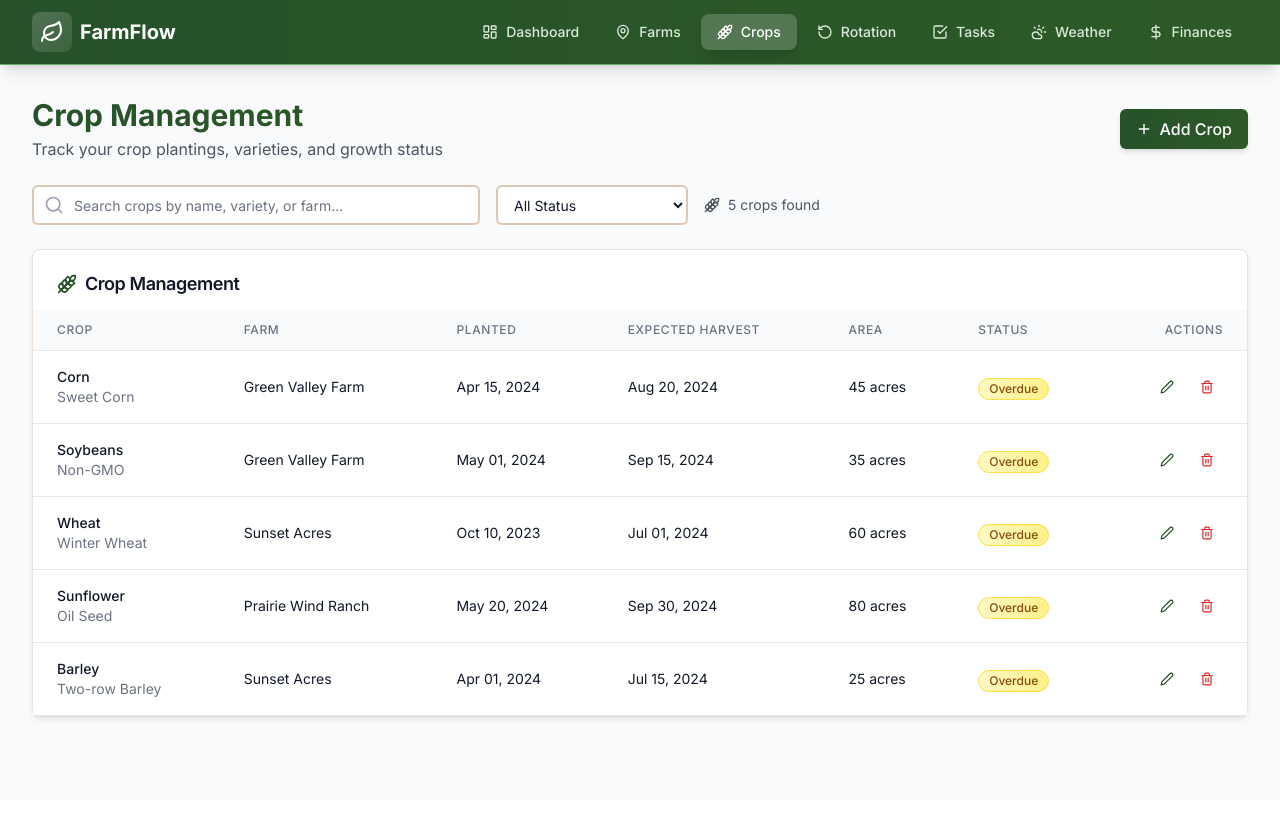
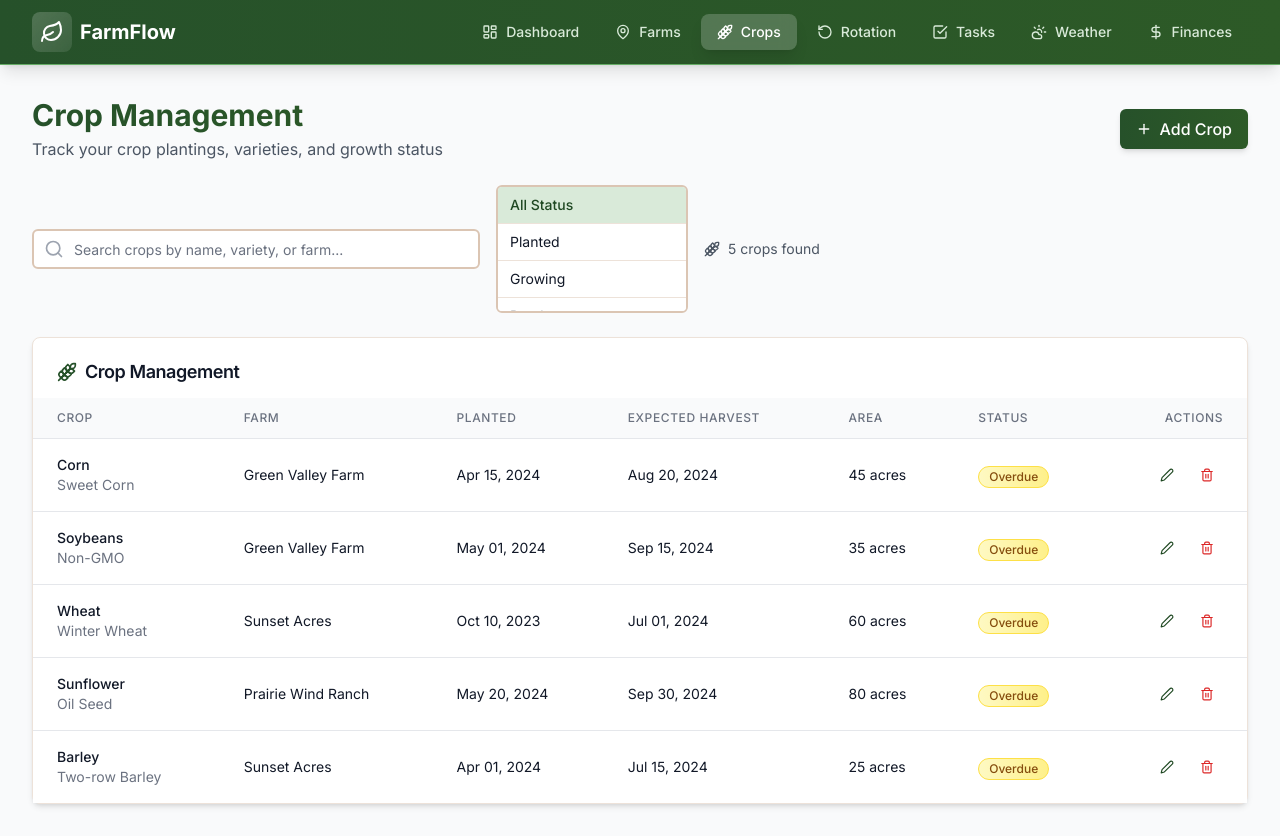
Before and after one commit to apper-canvas/farmflowmotion, a React (Vite) app: page /crops in a window 1280 px wide. Before the commit the page ends 800 px from the top, so only its background shows below. Built offline with nearby package versions, Linux system fonts and the light colour scheme.

Commit message:
Convert select fields from dropdowns to visible option lists

```diff
--- a/src/components/atoms/Select.jsx
+++ b/src/components/atoms/Select.jsx
@@ -1,18 +1,46 @@
 import React from "react";
 import { cn } from "@/utils/cn";
 
-const Select = React.forwardRef(({ className, children, ...props }, ref) => {
+const Select = React.forwardRef(({ className, children, value, onChange, disabled, ...props }, ref) => {
+  const handleOptionClick = (optionValue) => {
+    if (disabled) return;
+    if (onChange) {
+      onChange({ target: { value: optionValue } });
+    }
+  };
+
   return (
-    <select
+    <div
       className={cn(
-        "flex h-10 w-full rounded-md border-2 border-earth-200 bg-white px-3 py-2 text-sm text-gray-900 focus:border-primary-500 focus:outline-none focus:ring-2 focus:ring-primary-500 focus:ring-offset-1 disabled:cursor-not-allowed disabled:opacity-50 transition-colors duration-200",
+        "w-full max-h-32 overflow-y-auto rounded-md border-2 border-earth-200 bg-white text-sm text-gray-900 focus-within:border-primary-500 focus-within:ring-2 focus-within:ring-primary-500 focus-within:ring-offset-1 transition-colors duration-200",
+        disabled && "cursor-not-allowed opacity-50",
         className
       )}
       ref={ref}
       {...props}
     >
-      {children}
-    </select>
+      {React.Children.map(children, (child) => {
+        if (React.isValidElement(child) && child.type === 'option') {
+          const isSelected = child.props.value === value;
+          return (
+            <div
+              key={child.props.value}
+              className={cn(
+                "px-3 py-2 cursor-pointer transition-colors duration-150 border-b border-earth-100 last:border-b-0",
+                isSelected
+                  ? "bg-primary-100 text-primary-700 font-medium"
+                  : "hover:bg-earth-50",
+                disabled && "cursor-not-allowed"
+              )}
+              onClick={() => handleOptionClick(child.props.value)}
+            >
+              {child.props.children}
+            </div>
+          );
+        }
+        return null;
+      })}
+    </div>
   );
 });
 
```
